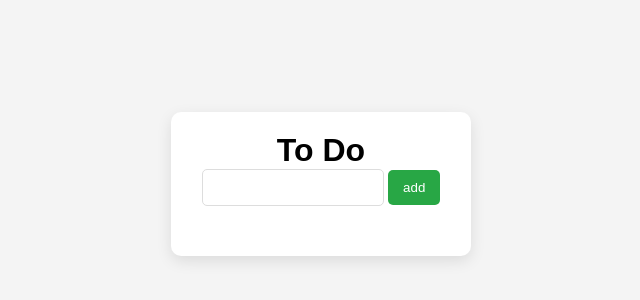
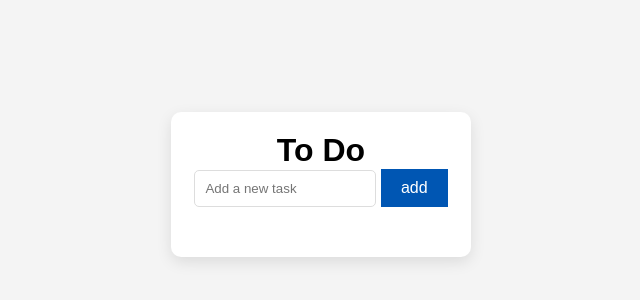
Before and after one commit to smcoderr/todo-list, a plain HTML site: page index.html in a window 1280 px wide. Shown: the part 216-516 px from the top of the page, without its empty margins (319-959 px from the left). Drawn offline with Linux system fonts and the light colour scheme.

Commit message:
100% in lighthouse

```diff
--- a/index.html
+++ b/index.html
@@ -35,8 +35,9 @@
   </head>
   <body>
     <div class="todo">
-        <h1>To Do</h1>
-      <input id="input" type="text" />
+
+       <label for="input"><h1>To Do</h1></label>
+        <input id="input" type="text" placeholder="Add a new task" />
       <button onclick="add()" id="button">add</button>
       <ul id="ul">
       </ul>
--- a/style.css
+++ b/style.css
@@ -31,17 +31,16 @@ body {
 }
 
 #button {
-    padding: 10px 15px;
-    background-color: #28a745;
-    color: white;
+    background-color: #0056b3; /* Green */
+    color: white; /* White text for better contrast */
     border: none;
-    border-radius: 5px;
+    padding: 10px 20px;
     cursor: pointer;
-    transition: background-color 0.3s ease;
+    font-size: 16px;
 }
 
 #button:hover {
-    background-color: #218838;
+    background-color: #218838; /* Slightly darker green on hover */
 }
 
 ul {
```
